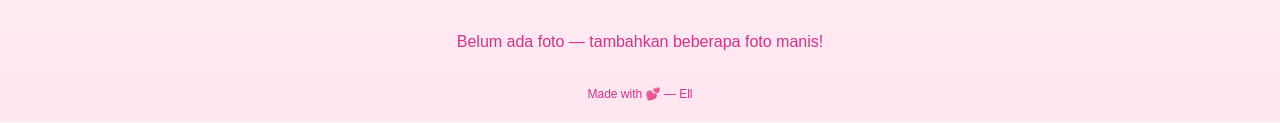
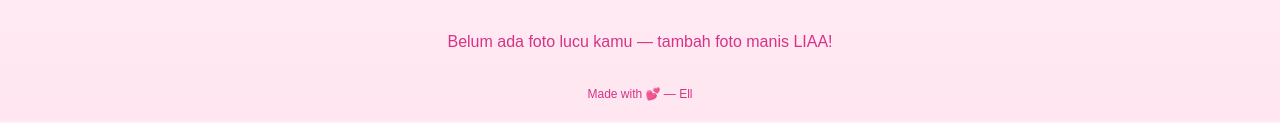
Before and after one commit to agis123-cr/Bocil-liaaaaa, a plain HTML site: page index.html in a window 1280 px wide. Shown: the part 237-360 px from the top of the page. Drawn offline with Linux system fonts and the light colour scheme.

Commit message:
index.html

```diff
--- a/index.html
+++ b/index.html
@@ -109,7 +109,7 @@
     function renderGallery() {
       gallery.innerHTML = '';
       if (photos.length === 0) {
-        gallery.innerHTML = '<p style="grid-column:1/-1;text-align:center;color:#d63384">Belum ada foto — tambahkan beberapa foto manis!</p>';
+        gallery.innerHTML = '<p style="grid-column:1/-1;text-align:center;color:#d63384">Belum ada foto lucu kamu — tambah foto manis LIAA!</p>';
         return;
       }
       photos.forEach((ph, idx) => {
```
